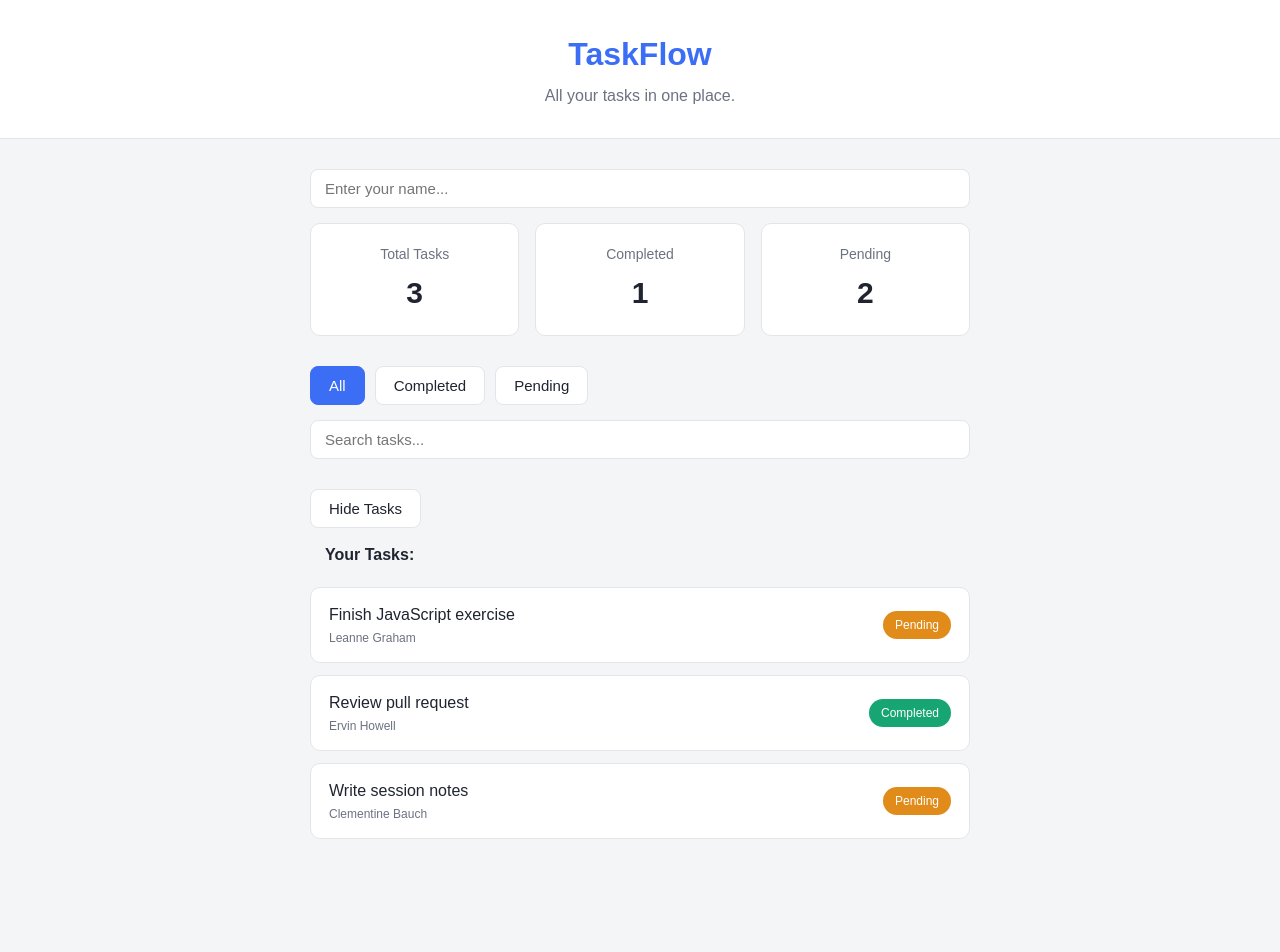
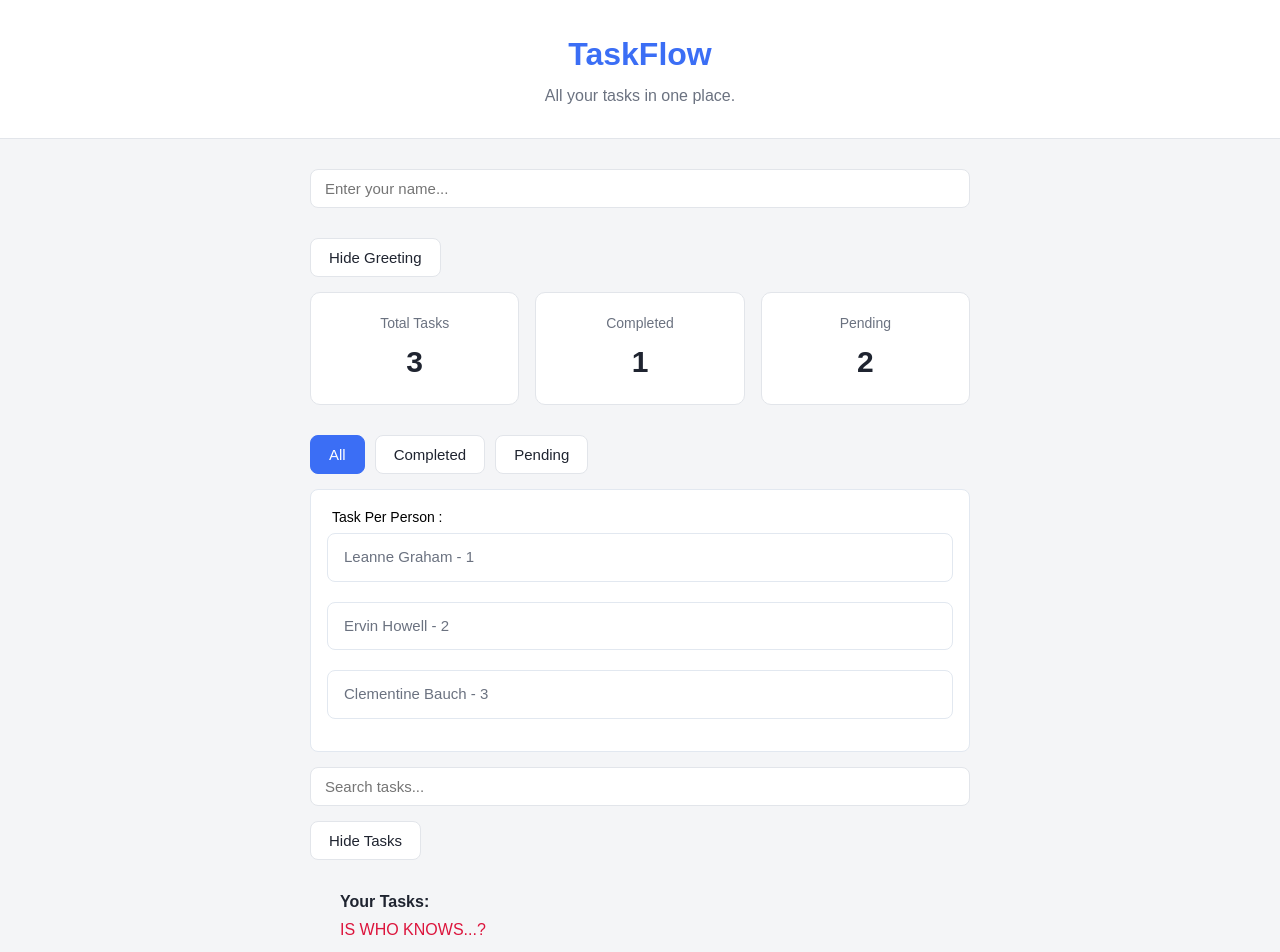
Before and after one commit to b4f-cohort8-salamiyah/b4f-cohort8-salamiyah-react-2026, a React (Vite) app: page / in a window 1280 px wide. Shown: the top 952 px of the page. Before the commit the page ends 881 px from the top, so only its background shows below. Built offline with nearby package versions, Linux system fonts and the light colour scheme.

Commit message:
Session 06 combined homework

```diff
--- a/src/App.tsx
+++ b/src/App.tsx
@@ -3,12 +3,14 @@ import Header from "./components/Header";
 import StatCard from "./components/StatCard";
 import TaskItem from "./components/TaskItem";
 import SectionTitle from "./components/SectionTitle";
+import PersonSummary from "./components/PersonSummary";
 
 function App() {
   // const currentFilter = "completed";
   const [currentFilter, setCurrentFilter] = useState("all");
   const [searchText, setSearchText] = useState("");
   const [showTasks, setShowTasks] = useState(true);
+  const [showGreeting, setShowGreeting] = useState(true);
 
   // part b
   const [name, setName] = useState("");
@@ -38,11 +40,26 @@ function App() {
     setName(event.target.value);
   }
 
+  function handleToggleGreeting() {
+    setShowGreeting(!showGreeting);
+  }
+
+  let greetingMessage = "";
+
+  if (name === "") {
+    greetingMessage = "";
+  } else if (name.toLowerCase() === "admin") {
+    greetingMessage = "Welcome back, admin.";
+  } else {
+    greetingMessage = "Hello, " + name + "! ";
+  }
+
   return (
     <div>
       <Header />
 
       <main className="container">
+        {showGreeting ? (
           <section className="greeting">
             <input
               type="text"
@@ -52,8 +69,12 @@ function App() {
               onChange={handleNameChange}
             />
 
-          {name ? <p className="search-feedback">Hello, {name}!</p> : null}
+            {name ? <p className="search-feedback">{greetingMessage}</p> : null}
           </section>
+        ) : null}
+        <button className="toggle-tasks-button" onClick={handleToggleGreeting}>
+          {showGreeting ? "Hide Greeting" : "Show Greeting"}
+        </button>
 
         <section className="stats">
           <StatCard label="Total Tasks" value={3} />
@@ -82,6 +103,13 @@ function App() {
           </button>
         </section>
 
+        <section className="person-summary-card">
+          <p className="summary-title">Task Per Person :</p>
+          <PersonSummary name="Leanne Graham" taskCount={1} />
+          <PersonSummary name="Ervin Howell " taskCount={2} />
+          <PersonSummary name="Clementine Bauch" taskCount={3} />
+        </section>
+
         <section className="search">
           <input
             type="text"
@@ -100,7 +128,7 @@ function App() {
           {showTasks ? "Hide Tasks" : "Show Tasks"}
         </button>
 
-        <SectionTitle title="Your Tasks:" />
+        <SectionTitle title="Your Tasks:" subtitle="is Who Knows...?" />
 
         {showTasks ? (
           <ul className="task-list">
--- /dev/null
+++ b/src/components/PersonSummary.tsx
@@ -0,0 +1,14 @@
+interface PersonSummaryProps {
+  name: string;
+  taskCount: number;
+}
+
+function PersonSummary(props: PersonSummaryProps) {
+  return (
+    <p className="person-summary">
+      {props.name} - {props.taskCount}
+    </p>
+  );
+}
+
+export default PersonSummary;
--- a/src/components/SectionTitle.tsx
+++ b/src/components/SectionTitle.tsx
@@ -1,11 +1,14 @@
 interface SectionTitleProps {
   title: string;
+  subtitle: string;
 }
 
 function SectionTitle(props: SectionTitleProps) {
   return (
-
-        <h4 className="section-title">{props.title}</h4>
+    <div className="section-title">
+      <h4 className="section-title">{props.title}</h4>
+      <p className="section-title">{props.subtitle}</p>
+    </div>
   );
 }
 
--- a/src/index.css
+++ b/src/index.css
@@ -196,7 +196,7 @@ body {
   cursor: pointer;
   font-size: 15px;
   padding: 10px 18px;
-  margin-top: 15px;
+  margin: 15px 0;
 }
 
 .toggle-tasks-button:hover {
@@ -207,7 +207,56 @@ body {
   margin-left: 15px;
   margin-top: 15px;
 }
+.section-title p {
+  margin-top: 5px;
+  font-family: fantasy;
+  color: crimson;
+  text-transform: uppercase;
+  display: inline-block;
+  animation: floatText 3s ease-in-out infinite;
+  overflow: hidden;
+}
 
-.search-input {
-  margin-bottom: 15px;
+@keyframes floatText {
+  0% {
+    transform: translateY(0px); /* Starting position */
+  }
+  50% {
+    transform: translateY(-10px); /* Moves up 20 pixels halfway through */
+  }
+  100% {
+    transform: translateY(0px); /* Returns to original position */
+  }
 }
+
+.greeting{
+  margin-bottom:15px ;
+}
+
+.person-summary {
+  display: flex;
+  flex-direction: column;
+  gap: 8px;
+  margin-bottom: 20px;
+   background-color: #ffffff;
+  border: 1px solid #e2e8f0;
+  border-radius: 8px;
+  padding: 12px 16px;
+  font-size: 15px;
+  color: #6b7280
+}
+
+.person-summary-card {
+  margin-top: 15px;
+  background-color: #ffffff;
+  border: 1px solid #e2e8f0;
+  border-radius: 8px;
+  padding: 12px 16px;
+  font-size: 15px;
+}
+
+.summary-title {
+  padding: 5px;
+  font-size: 14px;
+  color: #000000;
+}
```
Lines whose indentation alone changed are shown as unchanged.
